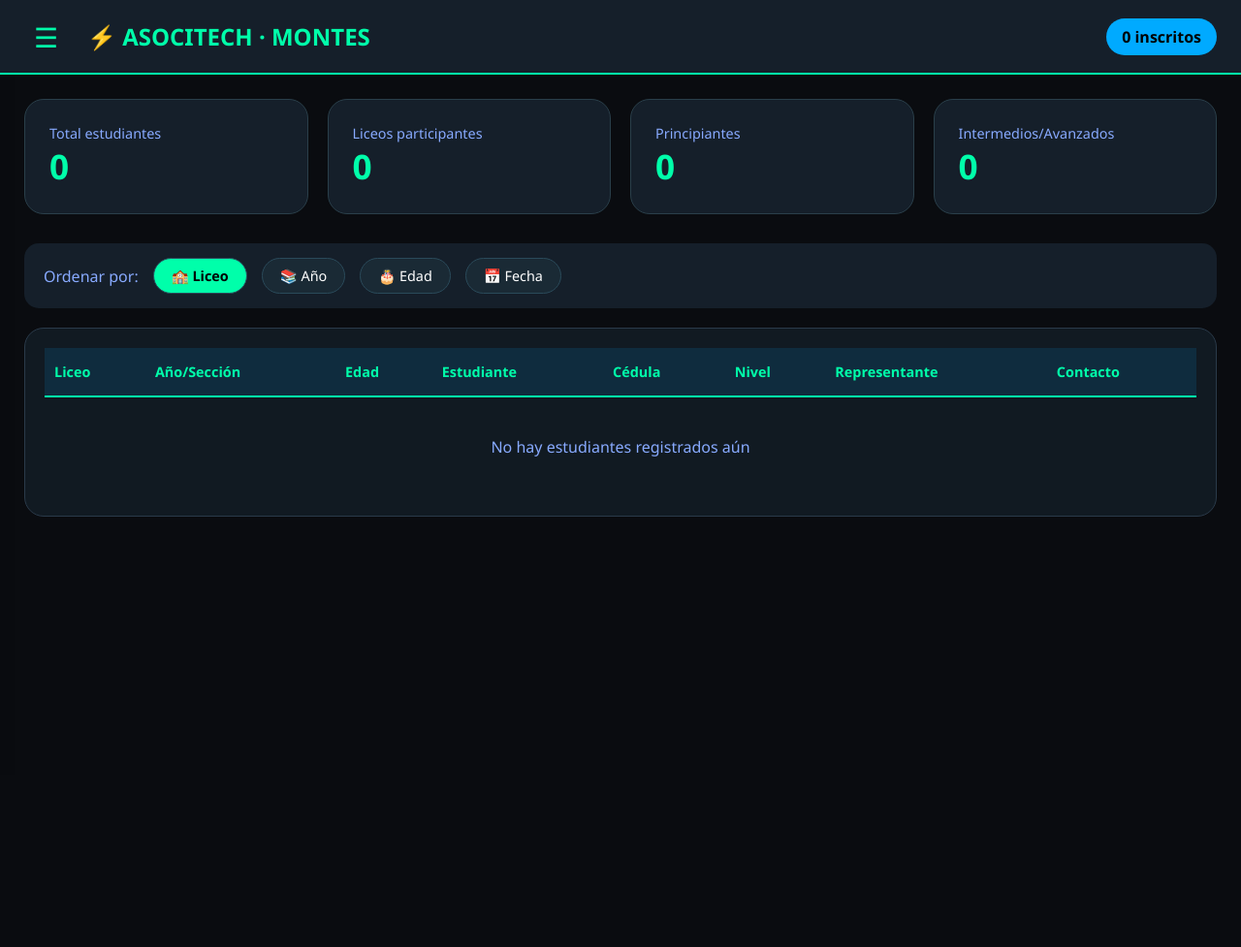
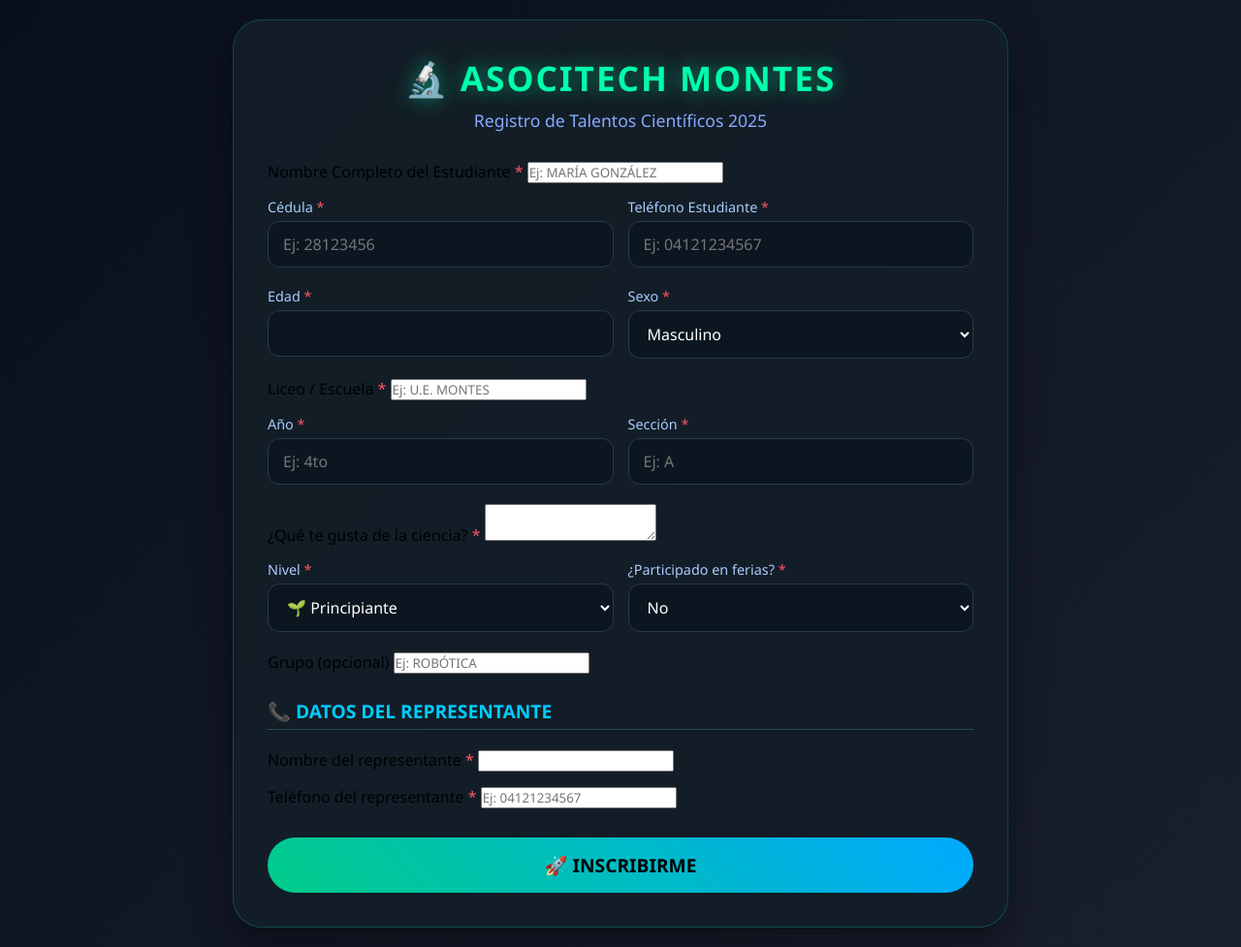
Before and after one commit to xaviv9927-creator/registro_asocitech, a Flask app: page /vargas-admin/panel in a window 1280 px wide. Shown: the whole page at 97% size. Before the commit the page ends 533 px from the top, so only its background shows below. Run offline with Flask 3, Linux system fonts and the light colour scheme; the visitor is signed in with stand-in values (Sample User, id 1); lists and menus that the app fills with data are empty.

Commit message:
Revise admin panel title and layout
Updated the title and improved the layout and styling of the admin panel. Added a registration form for students with various input fields.

```diff
--- a/templates/admin.html
+++ b/templates/admin.html
@@ -3,7 +3,7 @@
 <head>
     <meta charset="UTF-8">
     <meta name="viewport" content="width=device-width, initial-scale=1.0">
-    <title>ASOCITECH · Panel de Control</title>
+    <title>ASOCITECH · Registro Científico</title>
     <style>
         * {
             margin: 0;
@@ -13,385 +13,232 @@
         }
 
         body {
-            background: #0a0c10;
-            color: #e0e0e0;
-        }
-
-        /* Barra superior */
-        .top-bar {
-            background: #151f2a;
-            padding: 15px 25px;
-            display: flex;
-            align-items: center;
-            justify-content: space-between;
-            border-bottom: 2px solid #00ffaa;
-            position: sticky;
-            top: 0;
-            z-index: 100;
-        }
-
-        .logo-area {
-            display: flex;
-            align-items: center;
-            gap: 20px;
-        }
-
-        .menu-btn {
-            background: none;
-            border: none;
-            color: #00ffaa;
-            font-size: 28px;
-            cursor: pointer;
-            width: 45px;
-            height: 45px;
+            background: linear-gradient(135deg, #0a0f1e 0%, #1a1f2e 100%);
+            min-height: 100vh;
             display: flex;
             align-items: center;
             justify-content: center;
-            border-radius: 8px;
-            transition: 0.3s;
+            padding: 20px;
         }
 
-        .menu-btn:hover {
-            background: #1a2a35;
+        .container {
+            width: 100%;
+            max-width: 800px;
         }
 
-        .title {
-            color: #00ffaa;
-            font-size: 1.5em;
-            font-weight: 600;
+        .card {
+            background: rgba(20, 30, 40, 0.95);
+            backdrop-filter: blur(10px);
+            border-radius: 30px;
+            padding: 35px;
+            border: 1px solid rgba(0, 255, 170, 0.2);
+            box-shadow: 0 20px 40px rgba(0,0,0,0.4);
         }
 
-        .stats-badge {
-            background: #00aaff;
-            color: #000;
-            padding: 8px 16px;
-            border-radius: 30px;
-            font-weight: bold;
-        }
-
-        /* Menú lateral */
-        .sidebar {
-            position: fixed;
-            left: -300px;
-            top: 75px;
-            width: 280px;
-            height: calc(100vh - 75px);
-            background: #111a22;
-            border-right: 1px solid #2a3a4a;
-            transition: 0.4s;
-            padding: 25px 0;
-            z-index: 90;
-            box-shadow: 5px 0 20px rgba(0,0,0,0.5);
-        }
-
-        .sidebar.open {
-            left: 0;
-        }
-
-        .sidebar-menu {
-            list-style: none;
-        }
-
-        .sidebar-menu li {
-            padding: 15px 25px;
-            border-bottom: 1px solid #1a2a33;
-            cursor: pointer;
-            transition: 0.2s;
-            display: flex;
-            align-items: center;
-            gap: 12px;
-            color: #b0d0e0;
-        }
-
-        .sidebar-menu li:hover {
-            background: #1f2e3a;
-            color: #00ffaa;
-            padding-left: 30px;
-        }
-
-        .sidebar-menu li.active {
-            background: #00aaff20;
-            border-left: 4px solid #00ffaa;
-            color: #00ffaa;
-        }
-
-        .sidebar-menu .icon {
-            font-size: 1.3em;
-        }
-
-        /* Contenido principal */
-        .main-content {
-            padding: 25px;
-            margin-left: 0;
-            transition: 0.4s;
-        }
-
-        .main-content.shifted {
-            margin-left: 280px;
-        }
-
-        .stats-container {
-            display: grid;
-            grid-template-columns: repeat(auto-fit, minmax(200px, 1fr));
-            gap: 20px;
+        .header {
+            text-align: center;
             margin-bottom: 30px;
         }
 
-        .stat-card {
-            background: #151f2a;
-            border-radius: 20px;
-            padding: 25px;
-            border: 1px solid #2a3f4a;
+        .header h1 {
+            color: #00ffaa;
+            font-size: 2.2em;
+            font-weight: 600;
+            text-transform: uppercase;
+            letter-spacing: 2px;
+            text-shadow: 0 0 20px rgba(0, 255, 170, 0.5);
         }
 
-        .stat-card .label {
+        .header p {
             color: #88aaff;
-            font-size: 0.9em;
+            margin-top: 8px;
+            font-size: 1.1em;
         }
 
-        .stat-card .value {
-            color: #00ffaa;
-            font-size: 2.2em;
-            font-weight: bold;
+        .form-grid {
+            display: grid;
+            grid-template-columns: repeat(2, 1fr);
+            gap: 15px;
         }
 
-        .ordenamiento {
-            background: #151f2a;
-            padding: 15px 20px;
-            border-radius: 15px;
-            margin-bottom: 20px;
-            display: flex;
-            gap: 15px;
-            align-items: center;
-            flex-wrap: wrap;
+        .full-width {
+            grid-column: span 2;
         }
 
-        .orden-btn {
-            background: #1a2a35;
-            color: white;
-            border: none;
-            padding: 8px 18px;
-            border-radius: 30px;
-            cursor: pointer;
-            transition: 0.2s;
-            font-size: 0.9em;
-            border: 1px solid #2a4a5a;
+        .form-group {
+            margin-bottom: 5px;
         }
 
-        .orden-btn:hover {
-            background: #00aaff;
-            color: #000;
+        .form-group label {
+            display: block;
+            color: #aaccff;
+            font-size: 0.9em;
+            font-weight: 500;
+            margin-bottom: 5px;
         }
 
-        .orden-btn.active {
-            background: #00ffaa;
-            color: #000;
-            font-weight: bold;
+        .form-group input,
+        .form-group select,
+        .form-group textarea {
+            width: 100%;
+            padding: 12px 15px;
+            background: rgba(10, 20, 30, 0.7);
+            border: 1px solid #2a3a4a;
+            border-radius: 12px;
+            color: white;
+            font-size: 1em;
+            transition: all 0.3s ease;
         }
 
-        /* Tabla */
-        .table-container {
-            background: #111a22;
-            border-radius: 20px;
-            padding: 20px;
-            overflow-x: auto;
-            border: 1px solid #2a3a4a;
+        .form-group input:focus,
+        .form-group select:focus,
+        .form-group textarea:focus {
+            outline: none;
+            border-color: #00ffaa;
+            box-shadow: 0 0 10px rgba(0, 255, 170, 0.3);
         }
 
-        table {
-            width: 100%;
-            border-collapse: collapse;
-            font-size: 0.9em;
+        .section-title {
+            grid-column: span 2;
+            color: #00ccff;
+            font-size: 1.2em;
+            font-weight: 600;
+            margin: 10px 0 5px 0;
+            padding-bottom: 5px;
+            border-bottom: 1px solid #2a4a5a;
         }
 
-        th {
-            text-align: left;
-            padding: 15px 10px;
-            background: #00aaff20;
-            color: #00ffaa;
-            font-weight: 600;
-            border-bottom: 2px solid #00ffaa;
+        .btn-submit {
+            grid-column: span 2;
+            background: linear-gradient(45deg, #00cc88, #00aaff);
+            color: #000;
+            border: none;
+            padding: 15px;
+            border-radius: 30px;
+            font-size: 1.2em;
+            font-weight: bold;
+            text-transform: uppercase;
+            cursor: pointer;
+            transition: 0.3s;
+            margin-top: 15px;
         }
 
-        td {
-            padding: 15px 10px;
-            border-bottom: 1px solid #1a2a33;
+        .btn-submit:hover {
+            transform: scale(1.02);
+            box-shadow: 0 0 30px rgba(0, 255, 170, 0.6);
         }
 
-        tr:hover {
-            background: #1a2530;
+        @media (max-width: 600px) {
+            .form-grid {
+                grid-template-columns: 1fr;
+            }
+            .full-width, .section-title, .btn-submit {
+                grid-column: span 1;
+            }
         }
 
-        .btn-wa {
-            background: #25d366;
-            color: white;
-            padding: 8px 15px;
-            border-radius: 30px;
-            text-decoration: none;
-            font-size: 0.85em;
-            font-weight: bold;
-            display: inline-block;
-            transition: 0.2s;
-        }
-
-        .btn-wa:hover {
-            transform: scale(1.05);
-            box-shadow: 0 0 15px #25d366;
-        }
-
-        .badge {
-            background: #00aaff;
-            color: #000;
-            padding: 4px 10px;
-            border-radius: 20px;
-            font-size: 0.8em;
-            font-weight: bold;
-        }
-
-        .logout {
+        .required::after {
+            content: " *";
             color: #ff5566;
-            cursor: pointer;
-        }
-
-        @media (max-width: 768px) {
-            .main-content.shifted {
-                margin-left: 0;
-            }
-            .sidebar {
-                width: 100%;
-                left: -100%;
-            }
         }
     </style>
 </head>
 <body>
-    <div class="top-bar">
-        <div class="logo-area">
-            <button class="menu-btn" onclick="toggleMenu()">☰</button>
-            <span class="title">⚡ ASOCITECH · MONTES</span>
-        </div>
-        <div>
-            <span class="stats-badge">{{ stats.total }} inscritos</span>
+    <div class="container">
+        <div class="card">
+            <div class="header">
+                <h1>🔬 ASOCITECH MONTES</h1>
+                <p>Registro de Talentos Científicos 2025</p>
+            </div>
+
+            <form action="/registrar" method="post">
+                <div class="form-grid">
+                    <div class="full-width">
+                        <label class="required">Nombre Completo del Estudiante</label>
+                        <input type="text" name="nombre" placeholder="Ej: MARÍA GONZÁLEZ" required>
+                    </div>
+
+                    <div class="form-group">
+                        <label class="required">Cédula</label>
+                        <input type="text" name="cedula" placeholder="Ej: 28123456" required>
+                    </div>
+
+                    <div class="form-group">
+                        <label class="required">Teléfono Estudiante</label>
+                        <input type="text" name="telefono_est" placeholder="Ej: 04121234567" required>
+                    </div>
+
+                    <div class="form-group">
+                        <label class="required">Edad</label>
+                        <input type="number" name="edad" min="4" max="20" required>
+                    </div>
+
+                    <div class="form-group">
+                        <label class="required">Sexo</label>
+                        <select name="sexo" required>
+                            <option value="M">Masculino</option>
+                            <option value="F">Femenino</option>
+                        </select>
+                    </div>
+
+                    <div class="full-width">
+                        <label class="required">Liceo / Escuela</label>
+                        <input type="text" name="liceo" placeholder="Ej: U.E. MONTES" required>
+                    </div>
+
+                    <div class="form-group">
+                        <label class="required">Año</label>
+                        <input type="text" name="ano" placeholder="Ej: 4to" required>
+                    </div>
+
+                    <div class="form-group">
+                        <label class="required">Sección</label>
+                        <input type="text" name="seccion" placeholder="Ej: A" required>
+                    </div>
+
+                    <div class="full-width">
+                        <label class="required">¿Qué te gusta de la ciencia?</label>
+                        <textarea name="interes" rows="2" required></textarea>
+                    </div>
+
+                    <div class="form-group">
+                        <label class="required">Nivel</label>
+                        <select name="nivel" required>
+                            <option value="Principiante">🌱 Principiante</option>
+                            <option value="Intermedio">📘 Intermedio</option>
+                            <option value="Avanzado">⚡ Avanzado</option>
+                        </select>
+                    </div>
+
+                    <div class="form-group">
+                        <label class="required">¿Participado en ferias?</label>
+                        <select name="feria" required>
+                            <option value="No">No</option>
+                            <option value="Si">Sí</option>
+                        </select>
+                    </div>
+
+                    <div class="full-width">
+                        <label>Grupo (opcional)</label>
+                        <input type="text" name="grupo" placeholder="Ej: ROBÓTICA">
+                    </div>
+
+                    <div class="section-title">📞 DATOS DEL REPRESENTANTE</div>
+
+                    <div class="full-width">
+                        <label class="required">Nombre del representante</label>
+                        <input type="text" name="rep_nombre" required>
+                    </div>
+
+                    <div class="full-width">
+                        <label class="required">Teléfono del representante</label>
+                        <input type="text" name="rep_tel" placeholder="Ej: 04121234567" required>
+                    </div>
+
+                    <button type="submit" class="btn-submit">🚀 INSCRIBIRME</button>
+                </div>
+            </form>
         </div>
     </div>
-
-    <!-- Menú lateral -->
-    <div class="sidebar" id="sidebar">
-        <ul class="sidebar-menu">
-            <li onclick="location.href='?orden=liceo'" class="{% if orden_actual == 'liceo' %}active{% endif %}">
-                <span class="icon">🏫</span> Por Liceo
-            </li>
-            <li onclick="location.href='?orden=ano'" class="{% if orden_actual == 'ano' %}active{% endif %}">
-                <span class="icon">📚</span> Por Año
-            </li>
-            <li onclick="location.href='?orden=edad'" class="{% if orden_actual == 'edad' %}active{% endif %}">
-                <span class="icon">🎂</span> Por Edad
-            </li>
-            <li onclick="location.href='?orden=fecha'" class="{% if orden_actual == 'fecha' %}active{% endif %}">
-                <span class="icon">📅</span> Por Fecha
-            </li>
-            <li onclick="location.href='?orden=nombre'" class="{% if orden_actual == 'nombre' %}active{% endif %}">
-                <span class="icon">👤</span> Por Nombre
-            </li>
-            <li style="border-top: 2px solid #2a3a4a; margin-top: 20px;" onclick="location.href='/vargas-admin/logout'">
-                <span class="icon">🚪</span> Cerrar Sesión
-            </li>
-        </ul>
-    </div>
-
-    <!-- Contenido principal -->
-    <div class="main-content" id="mainContent">
-        <!-- Stats -->
-        <div class="stats-container">
-            <div class="stat-card">
-                <div class="label">Total estudiantes</div>
-                <div class="value">{{ stats.total }}</div>
-            </div>
-            <div class="stat-card">
-                <div class="label">Liceos participantes</div>
-                <div class="value">{{ stats.liceos }}</div>
-            </div>
-            <div class="stat-card">
-                <div class="label">Principiantes</div>
-                <div class="value">{{ stats.por_nivel.Principiante }}</div>
-            </div>
-            <div class="stat-card">
-                <div class="label">Intermedios/Avanzados</div>
-                <div class="value">{{ stats.por_nivel.Intermedio + stats.por_nivel.Avanzado }}</div>
-            </div>
-        </div>
-
-        <!-- Ordenamiento rápido -->
-        <div class="ordenamiento">
-            <span style="color:#88aaff;">Ordenar por:</span>
-            <button class="orden-btn {% if orden_actual == 'liceo' %}active{% endif %}" onclick="location.href='?orden=liceo'">🏫 Liceo</button>
-            <button class="orden-btn {% if orden_actual == 'ano' %}active{% endif %}" onclick="location.href='?orden=ano'">📚 Año</button>
-            <button class="orden-btn {% if orden_actual == 'edad' %}active{% endif %}" onclick="location.href='?orden=edad'">🎂 Edad</button>
-            <button class="orden-btn {% if orden_actual == 'fecha' %}active{% endif %}" onclick="location.href='?orden=fecha'">📅 Fecha</button>
-        </div>
-
-        <!-- Tabla de estudiantes -->
-        <div class="table-container">
-            <table>
-                <thead>
-                    <tr>
-                        <th>Liceo</th>
-                        <th>Año/Sección</th>
-                        <th>Edad</th>
-                        <th>Estudiante</th>
-                        <th>Cédula</th>
-                        <th>Nivel</th>
-                        <th>Representante</th>
-                        <th>Contacto</th>
-                    </tr>
-                </thead>
-                <tbody>
-                    {% for a in alumnos %}
-                    <tr>
-                        <td><strong>{{ a.liceo }}</strong></td>
-                        <td>{{ a.ano }} · {{ a.seccion }}</td>
-                        <td>{{ a.edad }} años</td>
-                        <td>{{ a.nombre }}</td>
-                        <td>{{ a.cedula }}</td>
-                        <td><span class="badge">{{ a.nivel }}</span></td>
-                        <td>{{ a.rep_nombre }}</td>
-                        <td>
-                            <a href="https://wa.me/{{ a.rep_tel }}" target="_blank" class="btn-wa">
-                                📱 WhatsApp
-                            </a>
-                        </td>
-                    </tr>
-                    {% endfor %}
-                </tbody>
-            </table>
-
-            {% if not alumnos %}
-            <p style="text-align: center; color: #88aaff; padding: 40px;">No hay estudiantes registrados aún</p>
-            {% endif %}
-        </div>
-    </div>
-
-    <script>
-        function toggleMenu() {
-            const sidebar = document.getElementById('sidebar');
-            const mainContent = document.getElementById('mainContent');
-
-            sidebar.classList.toggle('open');
-            mainContent.classList.toggle('shifted');
-        }
-
-        // Cerrar menú al hacer clic fuera en móvil
-        document.addEventListener('click', function(event) {
-            const sidebar = document.getElementById('sidebar');
-            const menuBtn = document.querySelector('.menu-btn');
-
-            if (window.innerWidth <= 768) {
-                if (!sidebar.contains(event.target) && !menuBtn.contains(event.target)) {
-                    sidebar.classList.remove('open');
-                    document.getElementById('mainContent').classList.remove('shifted');
-                }
-            }
-        });
-    </script>
 </body>
-    </html>
+                            </html>
```
